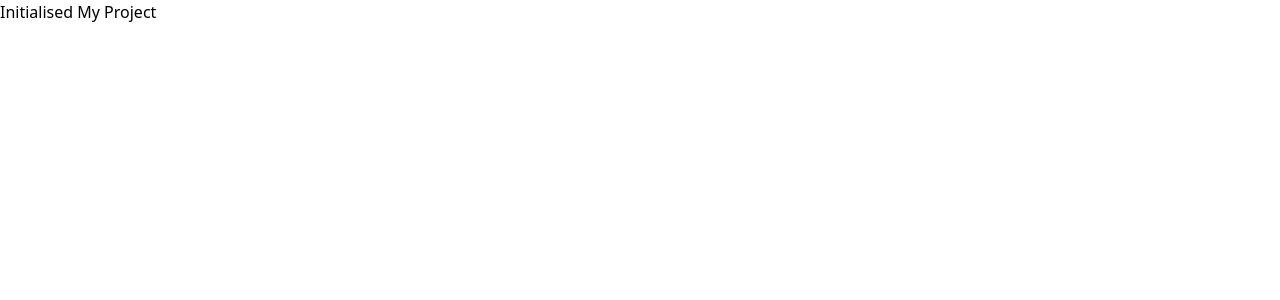
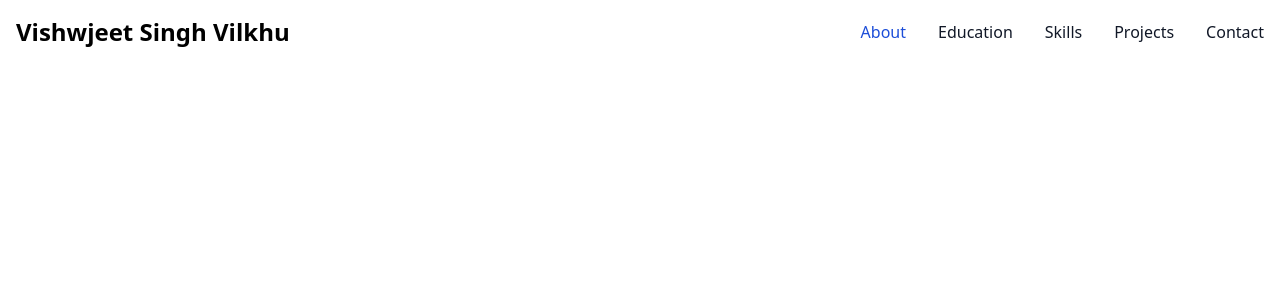
Before and after one commit to vishwjeet27/vishwjeet-portfolio, a React (Vite) app: page / in a window 1280 px wide. Shown: the top 300 px of the page. Built offline with nearby package versions, Linux system fonts and the light colour scheme.

Commit message:
Written Code For Navbar Using FlowBite

```diff
--- a/src/App.jsx
+++ b/src/App.jsx
@@ -1,11 +1,12 @@
 import { useState } from 'react'
 import './App.css'
+import Navbar from './components/Navbar'
 
 function App() {
 
   return (
     <>
-     <h1>Initialised My Project</h1>
+     <Navbar></Navbar>
     </>
   )
 }
--- a/src/components/Navbar.jsx
+++ b/src/components/Navbar.jsx
@@ -1,13 +1,89 @@
 function Navbar() {
-
-    return (
-
-        <>
-
-        </>
-
-    )
-
+  return (
+    <>
+      <nav className="bg-white border-gray-200 dark:bg-gray-900">
+        <div className="max-w-screen-xl flex flex-wrap items-center justify-between mx-auto p-4">
+          <a
+            href="#"
+            className="flex items-center space-x-3 rtl:space-x-reverse"
+          >
+            <span className="self-center text-2xl font-semibold whitespace-nowrap dark:text-white">
+              Vishwjeet Singh Vilkhu
+            </span>
+          </a>
+          <button
+            data-collapse-toggle="navbar-default"
+            type="button"
+            className="inline-flex items-center p-2 w-10 h-10 justify-center text-sm text-gray-500 rounded-lg md:hidden hover:bg-gray-100 focus:outline-none focus:ring-2 focus:ring-gray-200 dark:text-gray-400 dark:hover:bg-gray-700 dark:focus:ring-gray-600"
+            aria-controls="navbar-default"
+            aria-expanded="false"
+          >
+            <span className="sr-only">Open main menu</span>
+            <svg
+              className="w-5 h-5"
+              aria-hidden="true"
+              xmlns="http://www.w3.org/2000/svg"
+              fill="none"
+              viewBox="0 0 17 14"
+            >
+              <path
+                stroke="currentColor"
+                strokeLinecap="round"
+                strokeLinejoin="round"
+                strokeWidth="2"
+                d="M1 1h15M1 7h15M1 13h15"
+              />
+            </svg>
+          </button>
+          <div className="hidden w-full md:block md:w-auto" id="navbar-default">
+            <ul className="font-medium flex flex-col p-4 md:p-0 mt-4 border border-gray-100 rounded-lg bg-gray-50 md:flex-row md:space-x-8 rtl:space-x-reverse md:mt-0 md:border-0 md:bg-white dark:bg-gray-800 md:dark:bg-gray-900 dark:border-gray-700">
+              <li>
+                <a
+                  href="#about"
+                  className="block py-2 px-3 text-white bg-blue-700 rounded-sm md:bg-transparent md:text-blue-700 md:p-0 dark:text-white md:dark:text-blue-500"
+                  aria-current="page"
+                >
+                  About
+                </a>
+              </li>
+              <li>
+                <a
+                  href="#education"
+                  className="block py-2 px-3 text-gray-900 rounded-sm hover:bg-gray-100 md:hover:bg-transparent md:border-0 md:hover:text-blue-700 md:p-0 dark:text-white md:dark:hover:text-blue-500 dark:hover:bg-gray-700 dark:hover:text-white md:dark:hover:bg-transparent"
+                >
+                  Education
+                </a>
+              </li>
+              <li>
+                <a
+                  href="#skills"
+                  className="block py-2 px-3 text-gray-900 rounded-sm hover:bg-gray-100 md:hover:bg-transparent md:border-0 md:hover:text-blue-700 md:p-0 dark:text-white md:dark:hover:text-blue-500 dark:hover:bg-gray-700 dark:hover:text-white md:dark:hover:bg-transparent"
+                >
+                  Skills
+                </a>
+              </li>
+              <li>
+                <a
+                  href="#projects"
+                  className="block py-2 px-3 text-gray-900 rounded-sm hover:bg-gray-100 md:hover:bg-transparent md:border-0 md:hover:text-blue-700 md:p-0 dark:text-white md:dark:hover:text-blue-500 dark:hover:bg-gray-700 dark:hover:text-white md:dark:hover:bg-transparent"
+                >
+                  Projects
+                </a>
+              </li>
+              <li>
+                <a
+                  href="#contact"
+                  className="block py-2 px-3 text-gray-900 rounded-sm hover:bg-gray-100 md:hover:bg-transparent md:border-0 md:hover:text-blue-700 md:p-0 dark:text-white md:dark:hover:text-blue-500 dark:hover:bg-gray-700 dark:hover:text-white md:dark:hover:bg-transparent"
+                >
+                  Contact
+                </a>
+              </li>
+            </ul>
+          </div>
+        </div>
+      </nav>
+    </>
+  );
 }
 
-export default Navbar
+export default Navbar;
```
